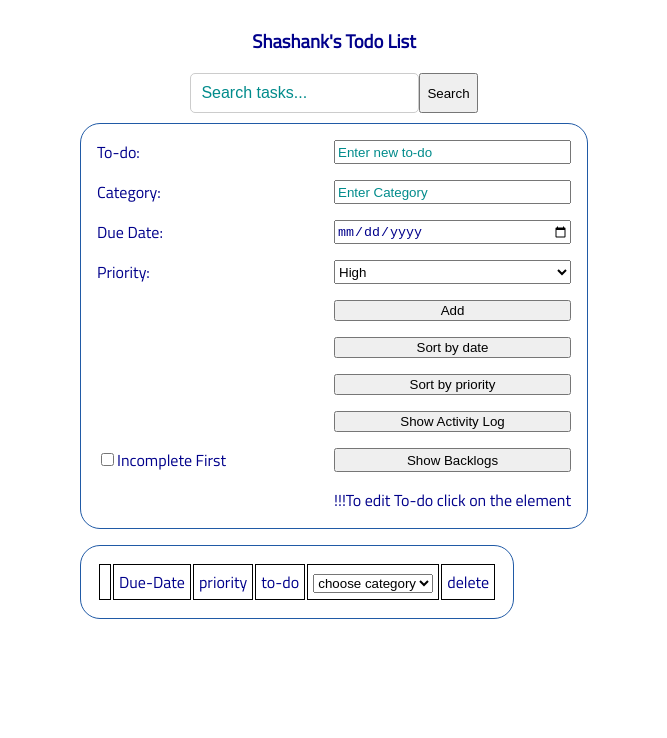
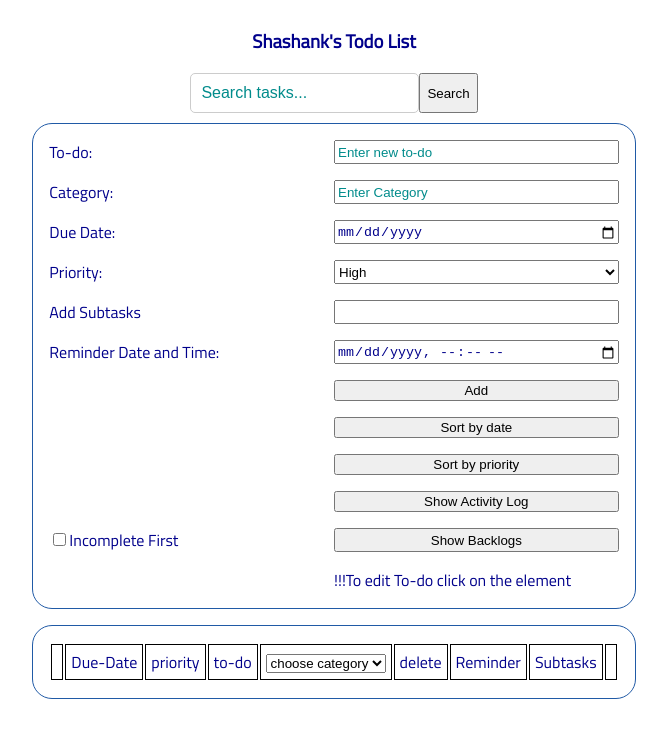
Before and after one commit to ranashashank/TodoAssignmentFinal, a plain HTML site: page index.html in a window 1280 px wide. Shown: the whole page, without its empty margins (306-973 px from the left). Drawn offline with nearby package versions, Linux system fonts and the light colour scheme.

Commit message:
full-functionalities

```diff
--- a/index.html
+++ b/index.html
@@ -44,6 +44,12 @@
           <option data-opvalue="2" value="Low">Low</option>
           <option data-opvalue="3" value="Medium">Medium</option>
         </select>
+        <label for="subtasks">Add Subtasks</label>
+        <input type="text" id="subtasks" />
+
+        <label for="reminderInput">Reminder Date and Time:</label>
+        <input type="datetime-local" id="reminderInput" />
+
         <span></span>
         <button id="add-btn">Add</button>
         <span></span>
@@ -57,6 +63,7 @@
         >
         <button id="backlogsbtn">Show Backlogs</button>
         <span></span>
+
         <span>!!!To edit To-do click on the element</span>
       </div>
       <div>
@@ -70,12 +77,16 @@
               <select id="categoryFilter"></select>
             </td>
             <td>delete</td>
+            <td>Reminder</td>
+            <td>Subtasks</td>
+            <td></td>
           </tr>
         </table>
 
         <ul id="activityLog"></ul>
       </div>
     </div>
+
     <script src="todo.js"></script>
   </body>
 </html>
```
